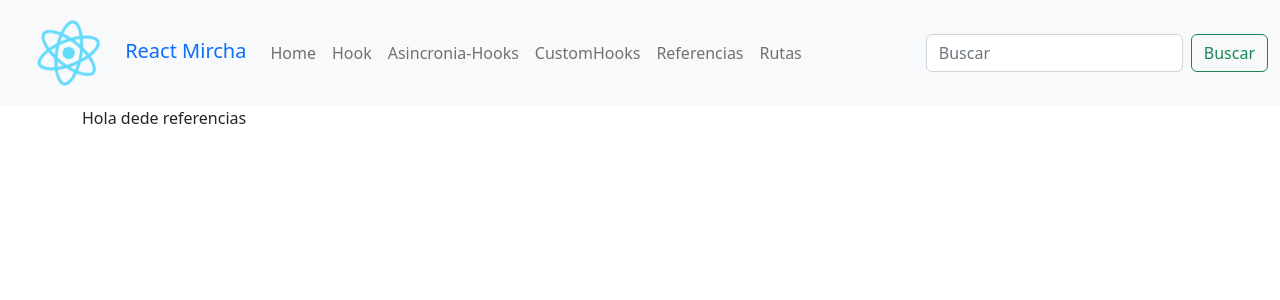
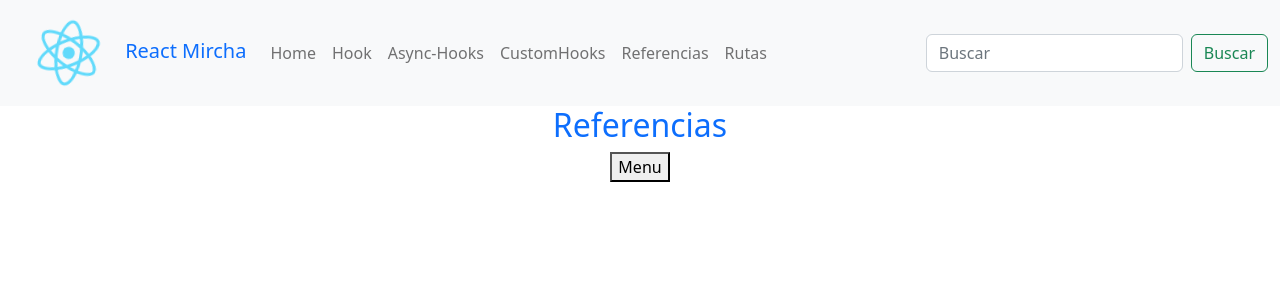
Before and after one commit to teotronic5438/react-mircha, a React (Create React App) app: page /referencias in a window 1280 px wide. Shown: the top 300 px of the page. Built offline with nearby package versions, Linux system fonts and the light colour scheme.

Commit message:
clase 21 referencias

```diff
--- a/src/Components/Navbar/NavScrollExample.js
+++ b/src/Components/Navbar/NavScrollExample.js
@@ -26,7 +26,7 @@ function NavScrollExample() {
             <Nav className="me-auto my-2 my-lg-0" style={{ maxHeight: '100px' }} navbarScroll>
                 <Link className='nav-link' to="/home">Home</Link>
                 <Link className='nav-link' to="/hook">Hook</Link>
-                <Link className='nav-link' to="/asincronia">Asincronia-Hooks</Link>
+                <Link className='nav-link' to="/asincronia">Async-Hooks</Link>
                 <Link className='nav-link' to="/custom">CustomHooks</Link>
                 <Link className='nav-link' to="/referencias">Referencias</Link>
                 <Link className='nav-link' to="/rutas">Rutas</Link>
--- a/src/Pages/Referencias/Referencias.js
+++ b/src/Pages/Referencias/Referencias.js
@@ -1,9 +1,46 @@
-import React from 'react'
+import React, { createRef, useRef} from 'react'
 
 export default function Referencias() {
+  // let refMenu = createRef(); // createRef solo es usado en class Component
+  let refMenuBtn = useRef()
+  let refMenu = useRef()
+
+  // console.log(refMenu, refMenuBtn);
+
+  const handleToggleMenu = (e) => {
+
+    // Ya no lo hacemos de este manera con vainilla, usaremos ref
+    // const $menu = document.getElementById("menu");
+    // // el obketo que origino el evento es e.target
+    // if(e.target.textContent === "Menu"){
+    //   e.target.textContent = "Cerrar";
+    //   $menu.style.display = "block";
+    // } else {
+    //   e.target.textContent = "Menu";
+    //   $menu.style.display = "none";
+    // }
+    if(refMenuBtn.current.textContent === "Menu"){
+      refMenuBtn.current.textContent = "Cerrar";
+      refMenu.current.style.display = "block"
+    } else {
+      refMenuBtn.current.textContent = "Menu";
+      refMenu.current.style.display = "none"
+    }
+
+  }
+
   return (
-    <div className='container'>
-      Hola dede referencias
+    <div className='container text-center'>
+      <h2 className="text-primary">Referencias</h2>
+      <button id='menu-btn' ref={refMenuBtn} onClick={handleToggleMenu}>Menu</button>
+      <nav id='menu' ref={refMenu} style={{display: 'none'}}>
+        {/* eslint-disable-next-line jsx-a11y/anchor-is-valid */}
+        <a href='#'>Seccion 1</a><br />
+        <a href='#'>Seccion 2</a><br />
+        <a href='#'>Seccion 3</a><br />
+        <a href='#'>Seccion 4</a><br />
+        <a href='#'>Seccion 5</a><br />
+      </nav>
     </div>
   )
 }
```
